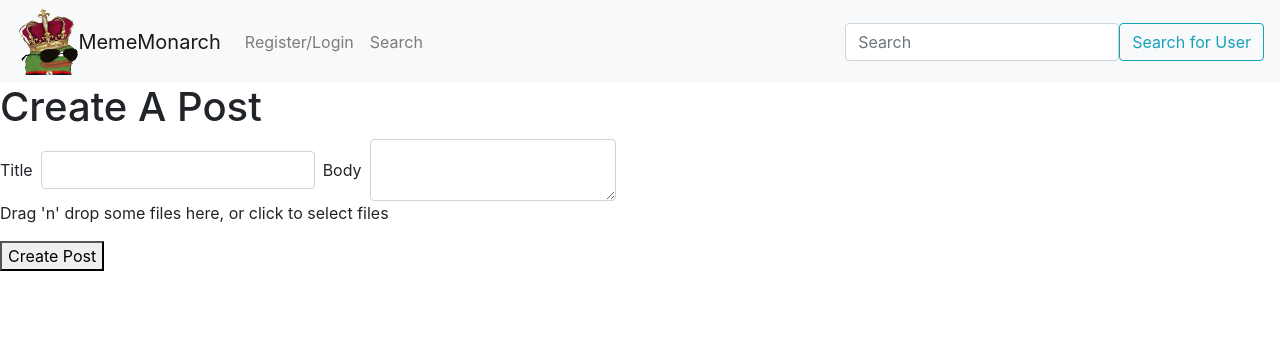
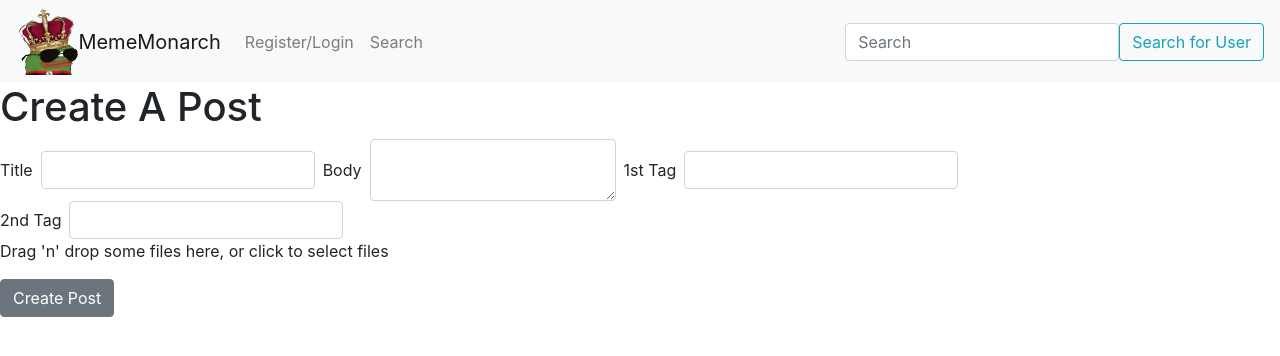
Before and after one commit to jvillacinda11/mememonarch, a React (Create React App) app in the folder client/: page /Upload in a window 1280 px wide. Shown: the top 356 px of the page. Built offline with nearby package versions, Linux system fonts and the light colour scheme; no server answers.

Commit message:
tags input/rendering fully work

```diff
--- a/client/src/components/Posting/Posting.js
+++ b/client/src/components/Posting/Posting.js
@@ -8,7 +8,7 @@ import Post from '../../utils/Post';
 import downcrown from '../../assets/images/crown-down.png'
 import upcrown from '../../assets/images/crown-up.png'
 
-const Posting = ({ images, id, title, username, body, crowns}) => {
+const Posting = ({ images, id, title, username, body, crowns, tags}) => {
   return (
     <>
     {images ?
@@ -19,6 +19,9 @@ const Posting = ({ images, id, title, username, body, crowns}) => {
           <CardTitle tag="h5">{title}</CardTitle>
           <CardSubtitle tag="h6" className="mb-2 text-muted">Posted by {username}</CardSubtitle>
           <CardText>{body}</CardText>
+              {tags.length > 0 ?
+                <CardText>Tags: {tags.map(tag => `|${tag} `)}|</CardText>
+              : null}
           <CardSubtitle>
 
             <Button color='light' light expand='md'><img id="upvote" src={upcrown} alt="pepefoot" class="icon" /></Button> {crowns} <Button color='light' light expand='md'><img id="downvote" src={downcrown} alt="pepefootbutupsidedown" class = "icon"/></Button>
@@ -34,6 +37,9 @@ const Posting = ({ images, id, title, username, body, crowns}) => {
               <CardTitle tag="h5">{title}</CardTitle>
               <CardSubtitle tag="h6" className="mb-2 text-muted">Posted by {username}</CardSubtitle>
               <CardText>{body}</CardText>
+              {tags.length > 0 ?
+              <CardText>Tags: {tags.map(tag => `|${tag} `)}|</CardText>
+               : null}
               <CardSubtitle>
 
                 <Button color='light' light expand='md'><img id="upvote" src={upcrown} alt="pepefoot" class="icon" /></Button> {crowns} <Button color='light' light expand='md'><img id="downvote" src={downcrown} alt="pepefootbutupsidedown" class="icon" /></Button>
--- a/client/src/pages/Home/Home.js
+++ b/client/src/pages/Home/Home.js
@@ -50,6 +50,7 @@ function Home() {
                   body={post.body}
                   crowns={post.crowns}
                   images= {post.images}
+                  tags= {post.tags}
                 />
               )) : null
           }
--- a/client/src/pages/Search/Search.js
+++ b/client/src/pages/Search/Search.js
@@ -30,7 +30,7 @@ function Search() {
 
   const [resultsState, setResultsState] =
     useState({
-      item: '',
+      // item: '',
       results : []
     })
 
@@ -116,7 +116,7 @@ function Search() {
       <Row>
       {
         resultsState.results.length
-              ? resultsState.results.map((results, i) => <Posting key={i} id={results._id} title={results.title} username={results.author.username} body={results.body} crowns={results.crowns} images={results.images}/>)
+              ? resultsState.results.map((results, i) => <Posting key={i} id={results._id} title={results.title} username={results.author.username} body={results.body} crowns={results.crowns} images={results.images} tags={results.tags}/>)
           : null
       }
 
--- a/client/src/pages/Upload/Upload.js
+++ b/client/src/pages/Upload/Upload.js
@@ -20,8 +20,12 @@ const ReactFirebaseFileUpload = () => {
   const [postState, setPostState] = useState({
     title: '',
     body: '',
+    tag1: '',
+    tag2: '',
     posts: []
   })
+
+
   const handleInputChange = ({ target }) => {
     setPostState({ ...postState, [target.name]: target.value })
   }
@@ -54,16 +58,61 @@ const ReactFirebaseFileUpload = () => {
           .getDownloadURL()
           .then(url => {
             console.log(url)
-
             setUrl(url)
+            const tags = []
+            if(postState.tag1 !== '' && postState.tag2 !== ''){
+              tags.push(postState.tag1, postState.tag2)
               Post.create({
                 title: postState.title,
                 body: postState.body,
-              link: url})
+                link: url,
+                tags: tags
+              })
+
                 .then(res => {
 
                   window.location = '/'
                 })
+            }
+            if(postState.tag1 === '' && postState.tag2 !== ''){
+              tags.push(postState.tag2)
+              Post.create({
+                title: postState.title,
+                body: postState.body,
+                link: url,
+                tags: tags
+              })
+
+                .then(res => {
+
+                  window.location = '/'
+                })
+            }
+            if(postState.tag1 === '' && postState.tag2 === ''){
+              Post.create({
+                title: postState.title,
+                body: postState.body,
+                link: url,
+              })
+
+                .then(res => {
+
+                  window.location = '/'
+                })
+            }
+
+
+            // Post.create({
+            //   title: postState.title,
+            //   body: postState.body,
+            //   link: url,
+            //   tags: tags
+            // })
+
+            //   .then(res => {
+
+            //   window.location = '/'
+            // })
 
           })
       }
@@ -71,14 +120,61 @@ const ReactFirebaseFileUpload = () => {
     )
   }
   else{
+      const tags = []
+      if (postState.tag1 !== '' && postState.tag2 !== '') {
+        tags.push(postState.tag1, postState.tag2)
         Post.create({
           title: postState.title,
-        body: postState.body
+          body: postState.body,
+          link: url,
+          tags: tags
         })
+
           .then(res => {
 
             window.location = '/'
           })
+      }
+      if (postState.tag1 === '' && postState.tag2 !== '') {
+        tags.push(postState.tag2)
+        Post.create({
+          title: postState.title,
+          body: postState.body,
+          link: url,
+          tags: tags
+        })
+
+          .then(res => {
+
+            window.location = '/'
+          })
+      }
+      if (postState.tag1 !== '' && postState.tag2 === '') {
+        tags.push(postState.tag1)
+        Post.create({
+          title: postState.title,
+          body: postState.body,
+          link: url,
+          tags: tags
+        })
+
+          .then(res => {
+
+            window.location = '/'
+          })
+      }
+      if (postState.tag1 === '' && postState.tag2 === '') {
+        Post.create({
+          title: postState.title,
+          body: postState.body,
+          link: url,
+        })
+
+          .then(res => {
+
+            window.location = '/'
+          })
+      }
   }
   //ends here
   }
@@ -109,12 +205,30 @@ const ReactFirebaseFileUpload = () => {
               onChange={handleInputChange}
             />
           </FormGroup>
+          <FormGroup className='mb-2 mr-sm-2 mb-sm-0'>
+            <Label htmlFor='body' className='mr-sm-2'>1st Tag</Label>
+            <Input
+              type='text'
+              name='tag1'
+              value={postState.tag1}
+              onChange={handleInputChange}
+            />
+          </FormGroup>
+          <FormGroup className='mb-2 mr-sm-2 mb-sm-0'>
+            <Label htmlFor='body' className='mr-sm-2'>2nd Tag</Label>
+            <Input
+              type='text'
+              name='tag2'
+              value={postState.tag2}
+              onChange={handleInputChange}
+            />
+          </FormGroup>
         </Form>
 
         {/* <p> Firebase my{User.name} image upload!</p> */}
         <DragAndDrop upload={handleChange}/>
 
-        <button onClick={handleUpload}>Create Post</button>
+        <Button onClick={handleUpload}>Create Post</Button>
         <br />
         {url}
         <br />
```
Also changed, not shown: 1 other file (tests, documents, lock files or other folders). Lines whose indentation alone changed are shown as unchanged.
